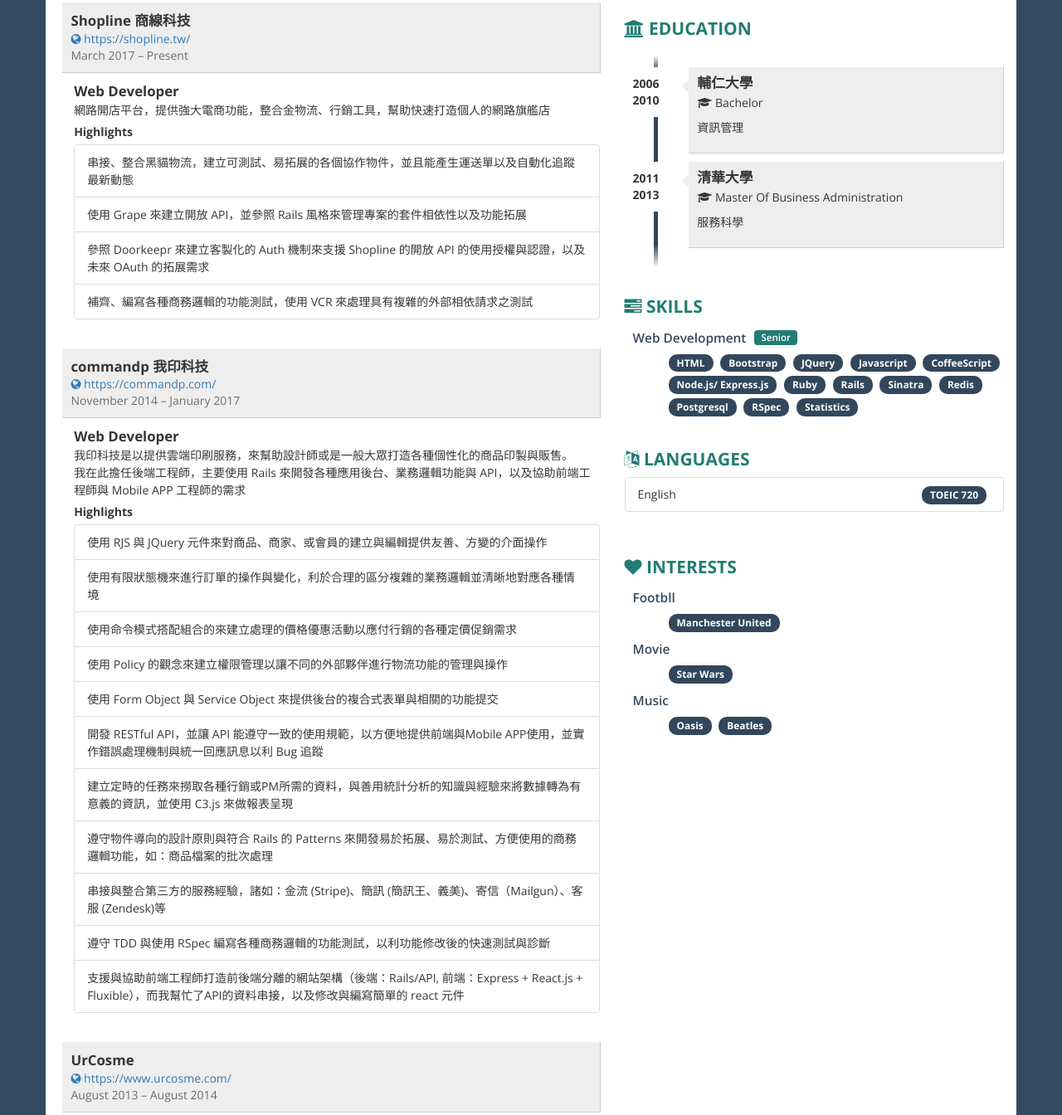
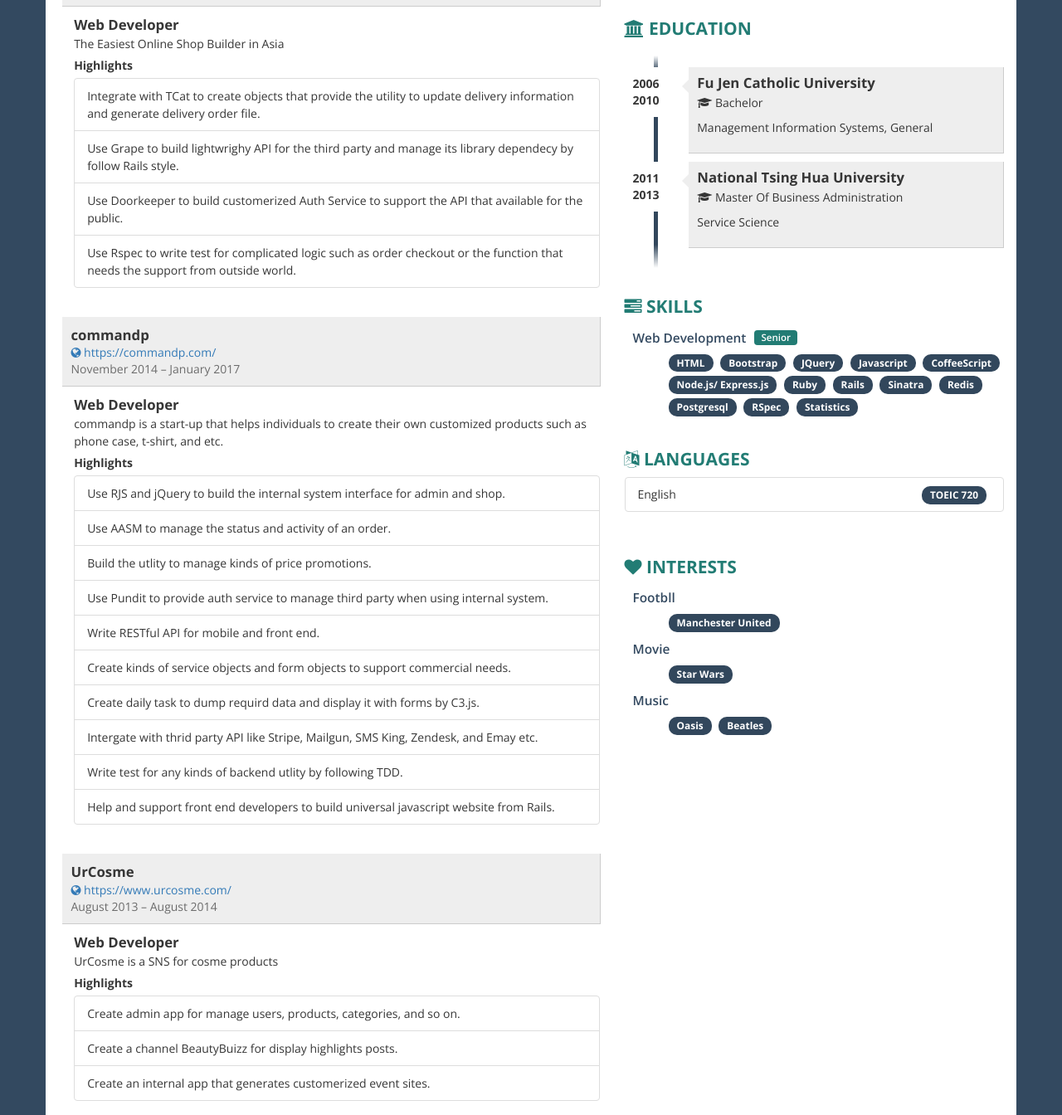
Before and after one commit to noel9999/noel9999.github.io, a plain HTML site: page resume.html in a window 1280 px wide. Shown: the part 527-1871 px from the top of the page at 83% size. Drawn offline with nearby package versions, Linux system fonts and the light colour scheme.

Commit message:
chore(resume.html): use english version

```diff
--- a/resume.html
+++ b/resume.html
@@ -5,7 +5,7 @@
     <meta charset="utf-8">
     <meta http-equiv="X-UA-Compatible" content="IE=edge,chrome=1">
     <meta name="viewport" content="width=device-width, initial-scale=1">
-    <title>Resume of 陳勇嘉</title>
+    <title>Resume of Noel Chen</title>
     <link href="https://maxcdn.bootstrapcdn.com/bootstrap/3.3.7/css/bootstrap.min.css" rel="stylesheet">
     <link href="https://maxcdn.bootstrapcdn.com/font-awesome/4.7.0/css/font-awesome.min.css" rel="stylesheet">
     <style type="text/css">
@@ -392,7 +392,7 @@
               <img src="https:&#x2F;&#x2F;media.licdn.com&#x2F;mpr&#x2F;mpr&#x2F;shrinknp_400_400&#x2F;AAEAAQAAAAAAAAkgAAAAJGQ0ZmM5OTg0LWY0MTYtNDgzMS05ODI2LWJjN2I0NmNiYmZkOQ.jpg" alt="avatar">
             </div>
             <div id="text-header" >
-              <h1>陳勇嘉<br><span>Web Developer</span></h1>
+              <h1>Noel Chen<br><span>Web Developer</span></h1>
             </div>
           </div>
         </div>
@@ -402,7 +402,7 @@
           <!-- ABOUT ME -->
           <div class="box">
             <h2><i class="fa fa-user ico"></i> About</h2>
-            <p>Hi, 我是 Noel，是個軟體工程師，主要擅長網站後端開發與 Ruby，喜歡探索與嘗試有趣的 Ruby 應用服務、以及去挖掘並深入了解框架或套件的實現原理以及體會語言的美妙，而也會利用 Ruby 來開發些有趣的作品像是 Line Bot，串接了查詢資料的 API、並提供諸如使用 Dropbox 來下載檔案與上傳的自動化小任務等等；除了 Ruby ，也樂於學習其他的框架或語言，像是 Node.js 來處理適合即時型或 I/O 密集的網路應用。而平常則會利用閒暇時間去閱讀相關的網路文章或書籍，並樂於將自身所學分享給他人，因為我相信知識是流動的，才會相互傳遞，而且我也相信這種熱情與努力也是會傳染並影響給他人，社群才會有所成長與進步。</p>
+            <p>Hi, I'm Noel, an experienced web developer mainly using Ruby on Rails to create great product. I always keep my way toward the object that writes the clean and beautiful code to make people happier, and dying to dig out anything useful and meaningful to make life solid.</p>
           </div>
           <!-- WORK EXPERIENCE -->
           <div class="box">
@@ -410,7 +410,7 @@
               <div class="job clearfix">
                 <div class="row">
                   <div class="details">
-                    <div class="where">Shopline 商線科技</div>
+                    <div class="where">Shopline</div>
                     <div class="address">
                       <a href="https:&#x2F;&#x2F;shopline.tw&#x2F;" target= "_blank"><i class="fa fa-globe ico"></i> https:&#x2F;&#x2F;shopline.tw&#x2F;</a>
                     </div>
@@ -421,13 +421,13 @@
                   <div class="job-details col-xs-11">
                     <div class="profession">Web Developer</div>
                     <div class="description">
-                      網路開店平台，提供強大電商功能，整合金物流、行銷工具，幫助快速打造個人的網路旗艦店
+                      The Easiest Online Shop Builder in Asia
                       <div class="highlights">Highlights</div>
                       <ul class="list-group">
-                        <li class="list-group-item">串接、整合黑貓物流，建立可測試、易拓展的各個協作物件，並且能產生運送單以及自動化追蹤最新動態</li>
-                        <li class="list-group-item">使用 Grape 來建立開放 API，並參照 Rails 風格來管理專案的套件相依性以及功能拓展</li>
-                        <li class="list-group-item">參照 Doorkeepr 來建立客製化的 Auth 機制來支援 Shopline 的開放 API 的使用授權與認證，以及未來 OAuth 的拓展需求</li>
-                        <li class="list-group-item">補齊、編寫各種商務邏輯的功能測試，使用 VCR 來處理具有複雜的外部相依請求之測試</li>
+                        <li class="list-group-item">Integrate with TCat to create objects that provide the utility to update delivery information and generate delivery order file.</li>
+                        <li class="list-group-item">Use Grape to build lightwrighy API for the third party and manage its library dependecy by follow Rails style.</li>
+                        <li class="list-group-item">Use Doorkeeper to build customerized Auth Service to support the API that available for the public.</li>
+                        <li class="list-group-item">Use Rspec to write test for complicated logic such as order checkout or the function that needs the support from outside world.</li>
                       </ul>
                     </div>
                   </div>
@@ -436,7 +436,7 @@
               <div class="job clearfix">
                 <div class="row">
                   <div class="details">
-                    <div class="where">commandp 我印科技</div>
+                    <div class="where">commandp</div>
                     <div class="address">
                       <a href="https:&#x2F;&#x2F;commandp.com&#x2F;" target= "_blank"><i class="fa fa-globe ico"></i> https:&#x2F;&#x2F;commandp.com&#x2F;</a>
                     </div>
@@ -447,20 +447,19 @@
                   <div class="job-details col-xs-11">
                     <div class="profession">Web Developer</div>
                     <div class="description">
-                      我印科技是以提供雲端印刷服務，來幫助設計師或是一般大眾打造各種個性化的商品印製與販售。<br>我在此擔任後端工程師，主要使用 Rails 來開發各種應用後台、業務邏輯功能與 API，以及協助前端工程師與 Mobile APP 工程師的需求
+                      commandp is a start-up that helps individuals to create their own customized products such as phone case, t-shirt, and etc.
                       <div class="highlights">Highlights</div>
                       <ul class="list-group">
-                        <li class="list-group-item">使用 RJS 與 JQuery 元件來對商品、商家、或會員的建立與編輯提供友善、方變的介面操作</li>
-                        <li class="list-group-item">使用有限狀態機來進行訂單的操作與變化，利於合理的區分複雜的業務邏輯並清晰地對應各種情境</li>
-                        <li class="list-group-item">使用命令模式搭配組合的來建立處理的價格優惠活動以應付行銷的各種定價促銷需求</li>
-                        <li class="list-group-item">使用 Policy 的觀念來建立權限管理以讓不同的外部夥伴進行物流功能的管理與操作</li>
-                        <li class="list-group-item">使用 Form Object 與 Service Object 來提供後台的複合式表單與相關的功能提交</li>
-                        <li class="list-group-item">開發 RESTful API，並讓 API 能遵守一致的使用規範，以方便地提供前端與Mobile APP使用，並實作錯誤處理機制與統一回應訊息以利 Bug 追蹤</li>
-                        <li class="list-group-item">建立定時的任務來撈取各種行銷或PM所需的資料，與善用統計分析的知識與經驗來將數據轉為有意義的資訊，並使用 C3.js 來做報表呈現</li>
-                        <li class="list-group-item">遵守物件導向的設計原則與符合 Rails 的 Patterns 來開發易於拓展、易於測試、方便使用的商務邏輯功能，如：商品檔案的批次處理</li>
-                        <li class="list-group-item">串接與整合第三方的服務經驗，諸如：金流 (Stripe)、簡訊 (簡訊王、義美)、寄信（Mailgun）、客服 (Zendesk)等</li>
-                        <li class="list-group-item">遵守 TDD 與使用 RSpec 編寫各種商務邏輯的功能測試，以利功能修改後的快速測試與診斷</li>
-                        <li class="list-group-item">支援與協助前端工程師打造前後端分離的網站架構（後端：Rails/API, 前端：Express + React.js + Fluxible），而我幫忙了API的資料串接，以及修改與編寫簡單的 react 元件</li>
+                        <li class="list-group-item">Use RJS and jQuery to build the internal system interface for admin and shop.</li>
+                        <li class="list-group-item">Use AASM to manage the status and activity of an order.</li>
+                        <li class="list-group-item">Build the utlity to manage kinds of price promotions.</li>
+                        <li class="list-group-item">Use Pundit to provide auth service to manage third party when using internal system.</li>
+                        <li class="list-group-item">Write RESTful API for mobile and front end.</li>
+                        <li class="list-group-item">Create kinds of service objects and form objects to support commercial needs.</li>
+                        <li class="list-group-item">Create daily task to dump requird data and display it with forms by C3.js.</li>
+                        <li class="list-group-item">Intergate with thrid party API like Stripe, Mailgun, SMS King, Zendesk, and Emay etc.</li>
+                        <li class="list-group-item">Write test for any kinds of backend utlity by following TDD.</li>
+                        <li class="list-group-item">Help and support front end developers to build universal javascript website from Rails.</li>
                       </ul>
                     </div>
                   </div>
@@ -480,13 +479,12 @@
                   <div class="job-details col-xs-11">
                     <div class="profession">Web Developer</div>
                     <div class="description">
-                      UrCosme 是一個以分享美妝產品使用心得為主的社群網站，並藉由豐富的使用者貢獻的內容來分析消費者取向、市場脈絡、以及做出最適化的產品推薦的。<br>我在此擔任後端工程師，主要使用 Rails 來建立產品建置與編輯使用的後台以及建立各種子服務頻道與支援。
+                      UrCosme is a SNS for cosme products
                       <div class="highlights">Highlights</div>
                       <ul class="list-group">
-                        <li class="list-group-item">打造商品管理後台，提供美妝產品處理邏輯、分類、與各項編輯的後台服務</li>
-                        <li class="list-group-item">打造子服務『美爆誌』的應用後台、以及資料撈取與提供API，並與前端工程師合作套版</li>
-                        <li class="list-group-item">打造子頻道『2014美妝新秀大賞』，可將每年例行的活動按頁面做模組化，讓建立同樣邏輯的活動案頁面事半功倍</li>
-                        <li class="list-group-item">修改及維護子服務『迷品牌』，維護固有功能、及增進處理效能；以及使用 Highchart 來呈現各種複雜的品牌資料型態</li>
+                        <li class="list-group-item">Create admin app for manage users, products, categories, and so on.</li>
+                        <li class="list-group-item">Create a channel BeautyBuizz for display highlights posts.</li>
+                        <li class="list-group-item">Create an internal app that generates customerized event sites.</li>
                       </ul>
                     </div>
                   </div>
@@ -510,10 +508,10 @@
                   <div class="col-xs-11 pull-right">
                     <div class="profession">Coach</div>
                     <div class="description">
-                      參與2014年度三次的 RailsGirl 推廣活動，擔任教練帶領學員打在簡易的 CRUD 應用，並介紹開發網站應用服務的歷程與架構
+                      Learn how web apps work at Ruby on Rails Workshop for Girls.
                       <div class="highlights">Highlights</div>
                       <ul class="list-group">
-                        <li class="list-group-item">體驗教人與被教的感覺並也試著了解自己不足的地方與學習盲點</li>
+                        <li class="list-group-item">Experience a trip to lead people into Rails world.</li>
                       </ul>
                     </div>
                   </div>
@@ -528,7 +526,7 @@
             <div class="contact-item">
               <div class="icon pull-left text-center"><span class="fa fa-map-marker fa-fw"></span></div>
 
-              <div class="title only  pull-right">Taipei, 萬華區 108 TW</div>
+              <div class="title only  pull-right">Taipei, Wanhua Dist 108 TW</div>
             </div>
             <div class="contact-item">
               <div class="icon pull-left text-center"><span class="fa fa-phone fa-fw"></span></div>
@@ -555,17 +553,17 @@
               <li>
                 <div class="year pull-left">2006 2010</div>
                 <div class="description pull-right">
-                  <h3>輔仁大學</h3>
+                  <h3>Fu Jen Catholic University</h3>
                   <p><i class= "fa fa-graduation-cap ico"></i> Bachelor</p>
-                  <p>資訊管理</p>
+                  <p>Management Information Systems, General</p>
                 </div>
               </li>
               <li>
                 <div class="year pull-left">2011 2013</div>
                 <div class="description pull-right">
-                  <h3>清華大學</h3>
+                  <h3>National Tsing Hua University</h3>
                   <p><i class= "fa fa-graduation-cap ico"></i> Master Of Business Administration</p>
-                  <p>服務科學</p>
+                  <p>Service Science</p>
                 </div>
               </li>
             </ul>
```
